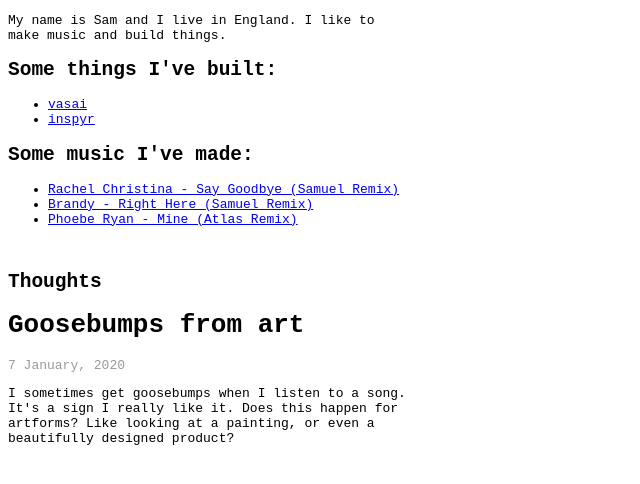
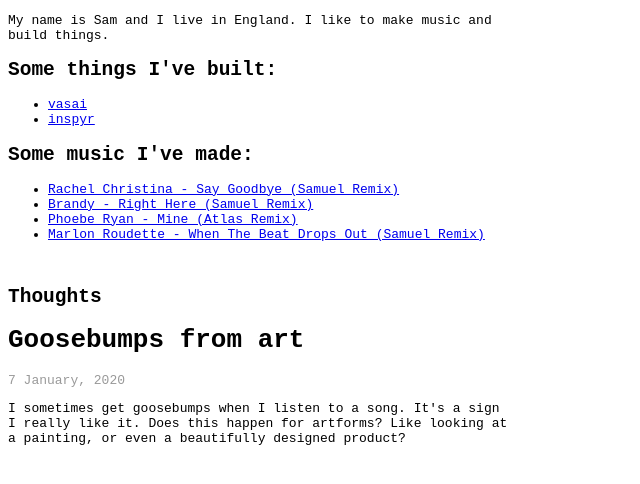
Before and after one commit to sambarrowclough/blog2, a website: page index.html in a window 1280 px wide. Shown: the whole page, without its empty margins (0-640 px from the left). Drawn offline with Linux system fonts and the light colour scheme.

Commit message:
beat drops out

```diff
--- a/index.html
+++ b/index.html
@@ -22,6 +22,7 @@
 		<li><a href="https://www.youtube.com/watch?v=2uBok64x7xQ" target="_blank">Rachel Christina - Say Goodbye (Samuel Remix)</a></li>
 		<li><a href="https://www.youtube.com/watch?v=mJrdLyl1QkQ" target="_blank">Brandy - Right Here (Samuel Remix)</a></li>
 		<li><a href="https://www.youtube.com/watch?v=6GXMxoodFSc" target="_blank">Phoebe Ryan - Mine (Atlas Remix)</a></li>
+		<li><a href="https://www.youtube.com/watch?v=YwiToEVx2-8" target="_blank">Marlon Roudette - When The Beat Drops Out (Samuel Remix)</a></li>
 	</ul>
 
 	<br>
@@ -44,7 +45,7 @@ span {
 	color: #999;
 }
 .about {
-		max-width: 400px;
+		max-width: 500px;
 }
 </style>
 </html>
```
